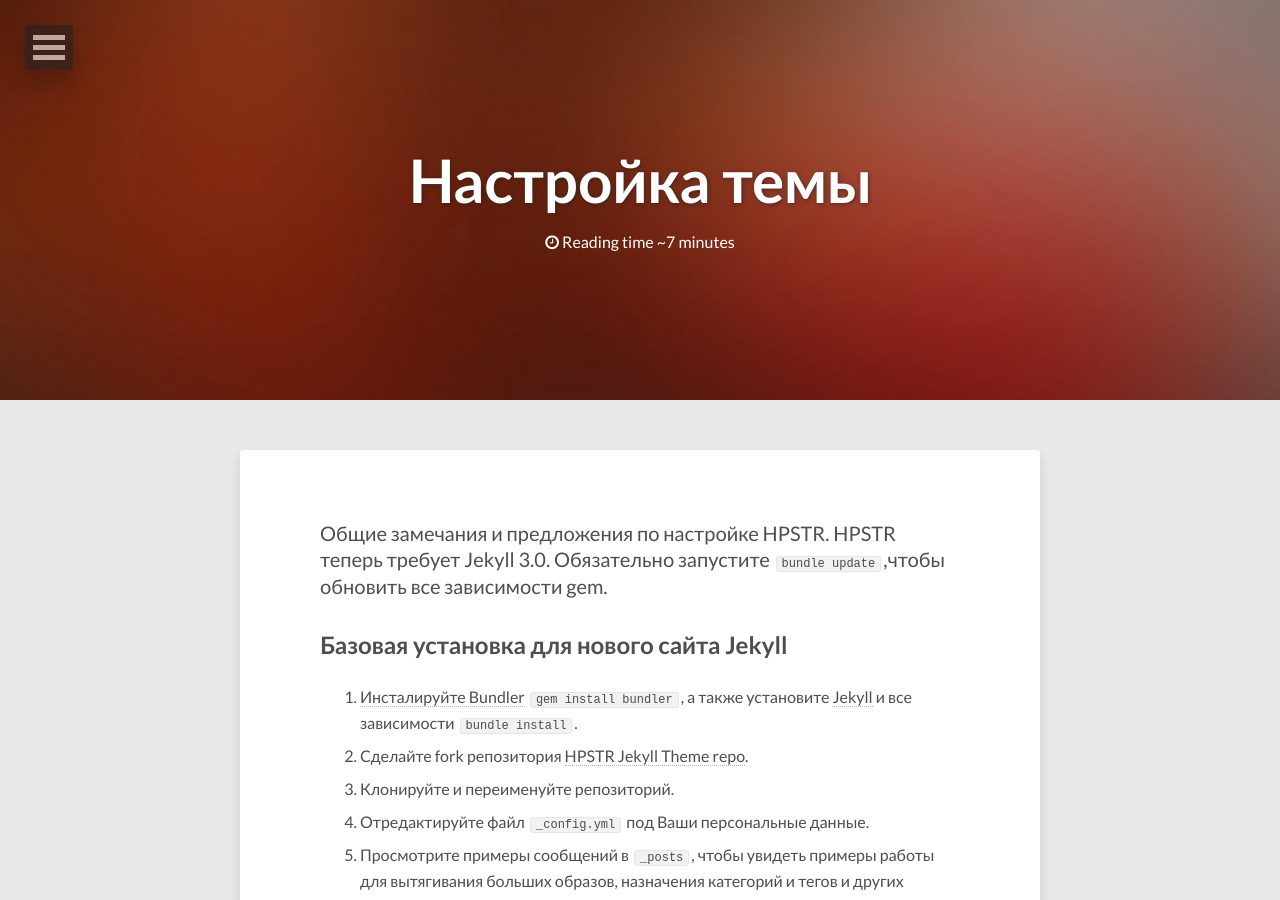
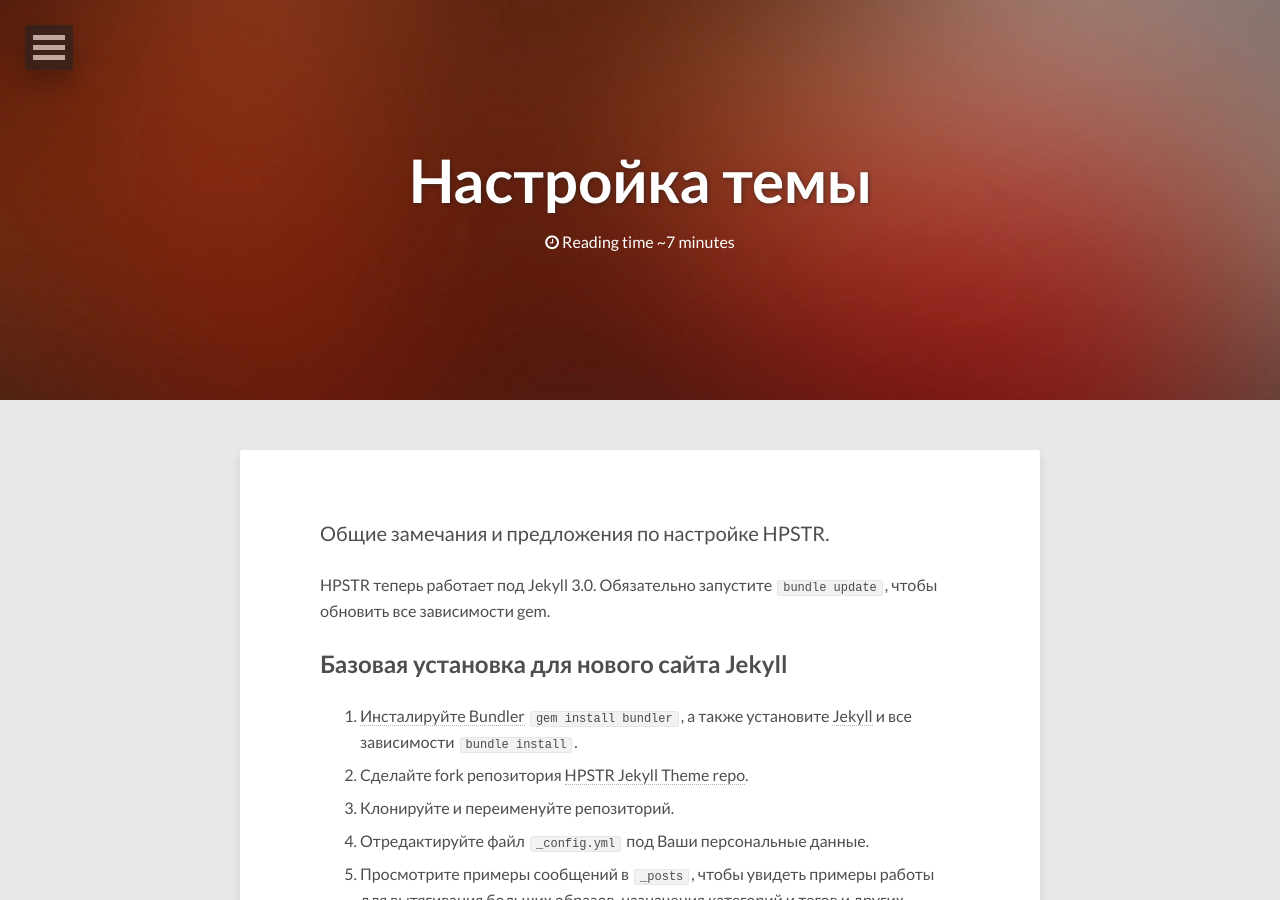
Before and after one commit to bohdankhylinskyi/bohdankhylinskyi.github.io, a Jekyll site: the page built from theme-setup/index.md, in a window 1280 px wide and 900 px high. Built offline with Jekyll 4.4.1, drawn with Linux system fonts in a browser that asks for light colours; nearby versions of some CDN libraries.

Commit message:
translation1

```diff
--- a/theme-setup/index.md
+++ b/theme-setup/index.md
@@ -10,7 +10,8 @@
 modified: 2018-11-17T15:14:43-04:00
 ---
 Общие замечания и предложения по настройке HPSTR.
-HPSTR теперь требует Jekyll 3.0. Обязательно запустите `bundle update`,чтобы обновить все зависимости gem.
+
+HPSTR теперь работает под Jekyll 3.0. Обязательно запустите `bundle update`, чтобы обновить все зависимости gem.
 
 ## Базовая установка для нового сайта Jekyll
 
```
